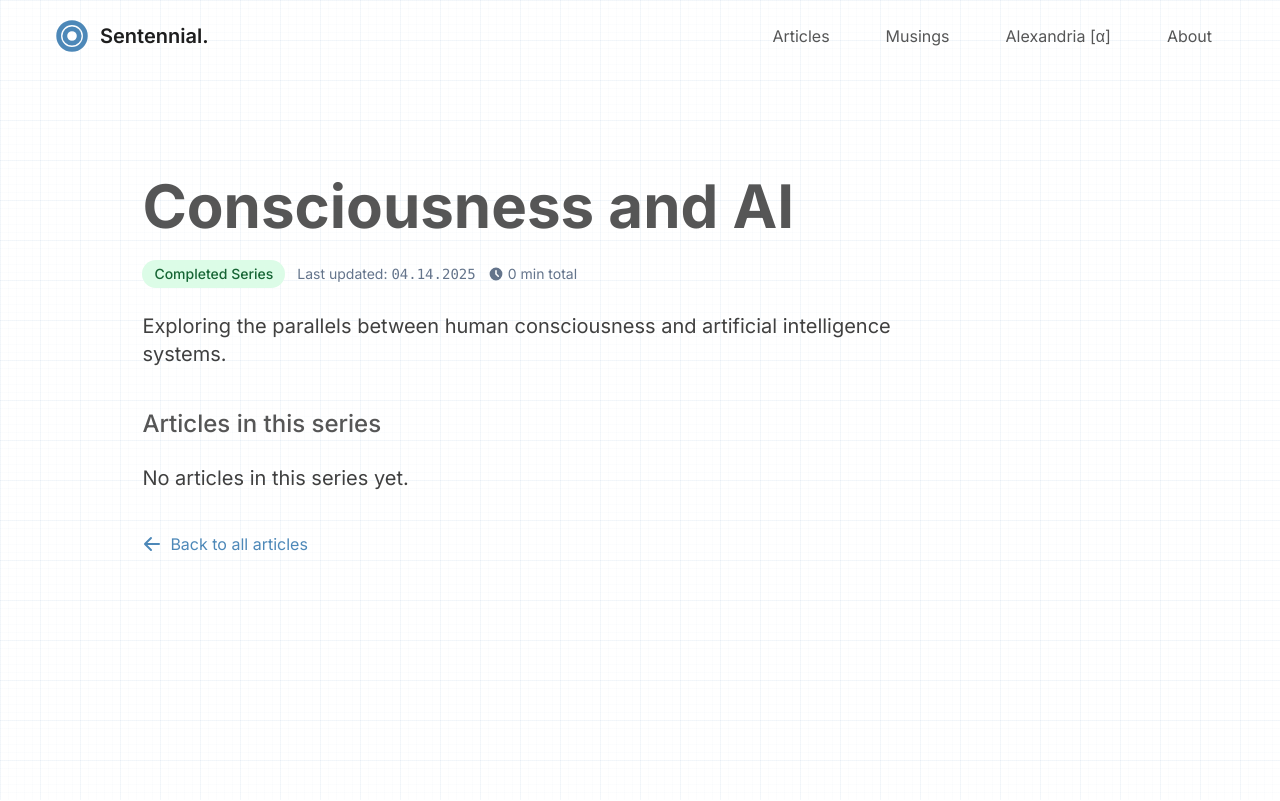
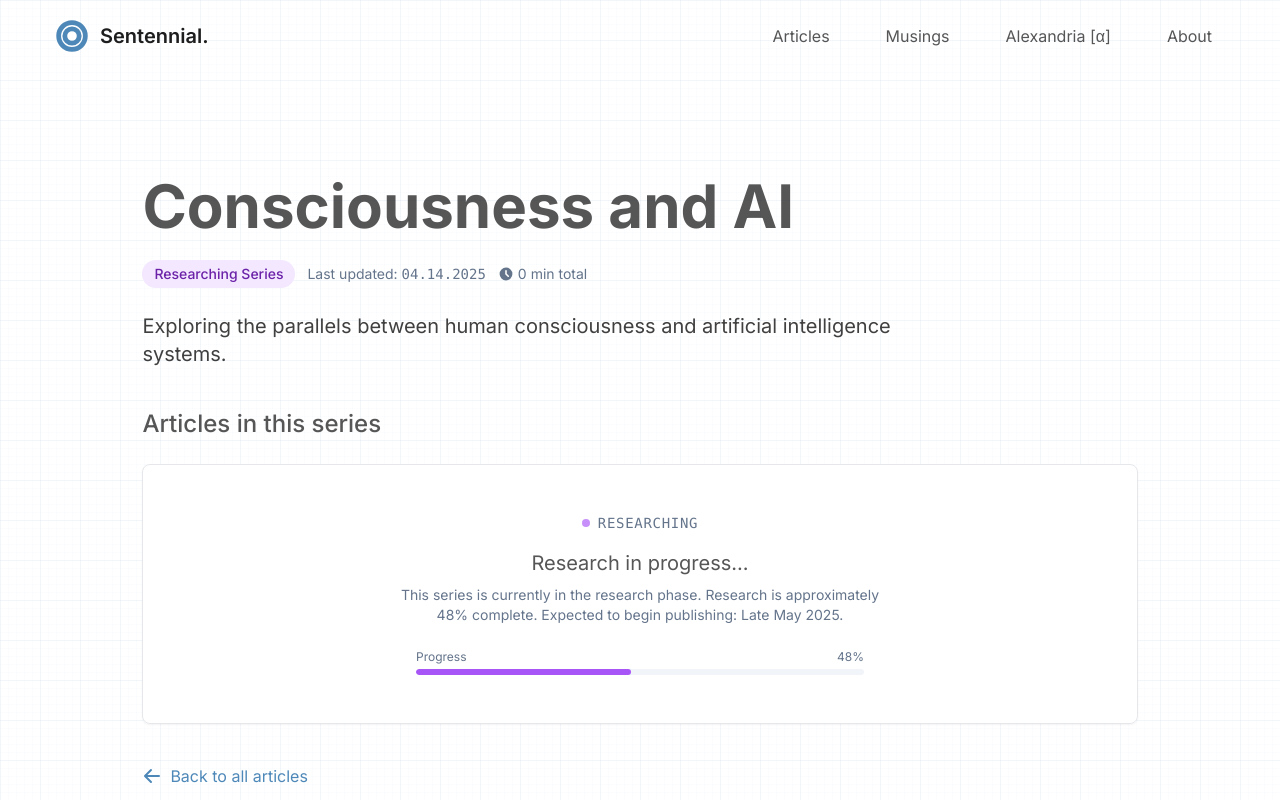
Before and after one commit to markmcguire011/Sentennial, a Next.js app: page /series/consciousness-and-ai in a window 1280 px wide. Shown: the top 801 px of the page. Built offline with nearby package versions, Linux system fonts and the light colour scheme.

Commit message:
update: series page based on new series data

```diff
--- a/app/series/[id]/page.tsx
+++ b/app/series/[id]/page.tsx
@@ -26,13 +26,21 @@ export default async function SeriesPage({ params }: { params: Params }) {
           <div className="flex items-center gap-3">
             <span
               className={`px-3 py-1 rounded-full text-sm font-medium ${
-                series.status === "ongoing"
+                series.status === "active"
                   ? "bg-blue-100 text-blue-800"
+                  : series.status === "research"
+                  ? "bg-purple-100 text-purple-800"
+                  : series.status === "planning"
+                  ? "bg-yellow-100 text-yellow-800"
                   : "bg-green-100 text-green-800"
               }`}
             >
-              {series.status === "ongoing"
+              {series.status === "active"
                 ? "Ongoing Series"
+                : series.status === "research"
+                ? "Researching Series"
+                : series.status === "planning"
+                ? "Planning Series"
                 : "Completed Series"}
             </span>
             <span className="text-slate-500 text-sm">
@@ -71,15 +79,123 @@ export default async function SeriesPage({ params }: { params: Params }) {
           <div className="flex flex-col gap-6">
             {series.articles.map((article) => (
               <ArticleButton
-              key={`article-${(article as Article).slug}`}
-              data={article as Article}
-            />
+                key={`article-${(article as Article).slug}`}
+                data={article as Article}
+              />
             ))}
           </div>
         ) : (
-          <p className="text-xl opacity-75 max-w-3xl">
-            No articles in this series yet.
-          </p>
+          <div className="flex flex-col items-center justify-center py-12 px-6 bg-white/80 backdrop-blur-sm rounded-lg border shadow-sm">
+            <div className="flex items-center justify-center mb-4">
+              {series.status === "active" && (
+                <>
+                  <div className="w-2 h-2 bg-blue-500 rounded-full animate-pulse mr-2" />
+                  <span className="text-sm font-mono uppercase tracking-wider text-slate-500">
+                    In Progress
+                  </span>
+                </>
+              )}
+              {series.status === "research" && (
+                <>
+                  <div className="w-2 h-2 bg-purple-500 rounded-full animate-pulse mr-2" />
+                  <span className="text-sm font-mono uppercase tracking-wider text-slate-500">
+                    Researching
+                  </span>
+                </>
+              )}
+              {series.status === "planning" && (
+                <>
+                  <div className="w-2 h-2 bg-yellow-500 rounded-full animate-pulse mr-2" />
+                  <span className="text-sm font-mono uppercase tracking-wider text-slate-500">
+                    Planning
+                  </span>
+                </>
+              )}
+              {series.status === "completed" && (
+                <>
+                  <div className="w-2 h-2 bg-green-500 rounded-full mr-2" />
+                  <span className="text-sm font-mono uppercase tracking-wider text-slate-500">
+                    Archived
+                  </span>
+                </>
+              )}
+            </div>
+
+            <p className="text-xl text-center opacity-75 max-w-2xl text-brand-dark mb-2">
+              {series.status === "active"
+                ? "Articles are being written..."
+                : series.status === "research"
+                ? "Research in progress..."
+                : series.status === "planning"
+                ? "Series is being planned..."
+                : "This series has been archived."}
+            </p>
+
+            <p className="text-sm text-center text-slate-500 max-w-lg">
+              {series.status === "active" && (
+                <>
+                  The first articles in this series are currently being written.
+                  {series.estimatedCompletion && (
+                    <> Expected completion: {series.estimatedCompletion}.</>
+                  )}
+                </>
+              )}
+              {series.status === "research" && (
+                <>
+                  This series is currently in the research phase.
+                  {series.progress && (
+                    <> Research is approximately {series.progress}% complete.</>
+                  )}
+                  {series.estimatedCompletion && (
+                    <>
+                      {" "}
+                      Expected to begin publishing: {series.estimatedCompletion}
+                      .
+                    </>
+                  )}
+                </>
+              )}
+              {series.status === "planning" && (
+                <>
+                  This series is in the early planning stages.
+                  {series.estimatedCompletion && (
+                    <>
+                      {" "}
+                      Research is expected to begin soon with publication
+                      targeted for {series.estimatedCompletion}.
+                    </>
+                  )}
+                </>
+              )}
+              {series.status === "completed" && (
+                <>
+                  This series has been completed but all articles have been
+                  archived or moved.
+                </>
+              )}
+            </p>
+
+            {series.progress && series.status !== "completed" && (
+              <div className="mt-6 w-full max-w-md">
+                <div className="flex justify-between text-xs text-slate-500 mb-1">
+                  <span>Progress</span>
+                  <span>{series.progress}%</span>
+                </div>
+                <div className="h-1.5 bg-slate-100 rounded-full overflow-hidden">
+                  <div
+                    className={`h-full rounded-full ${
+                      series.status === "active"
+                        ? "bg-blue-500"
+                        : series.status === "research"
+                        ? "bg-purple-500"
+                        : "bg-yellow-500"
+                    }`}
+                    style={{ width: `${series.progress}%` }}
+                  />
+                </div>
+              </div>
+            )}
+          </div>
         )}
 
         <div className="mt-10">
```
